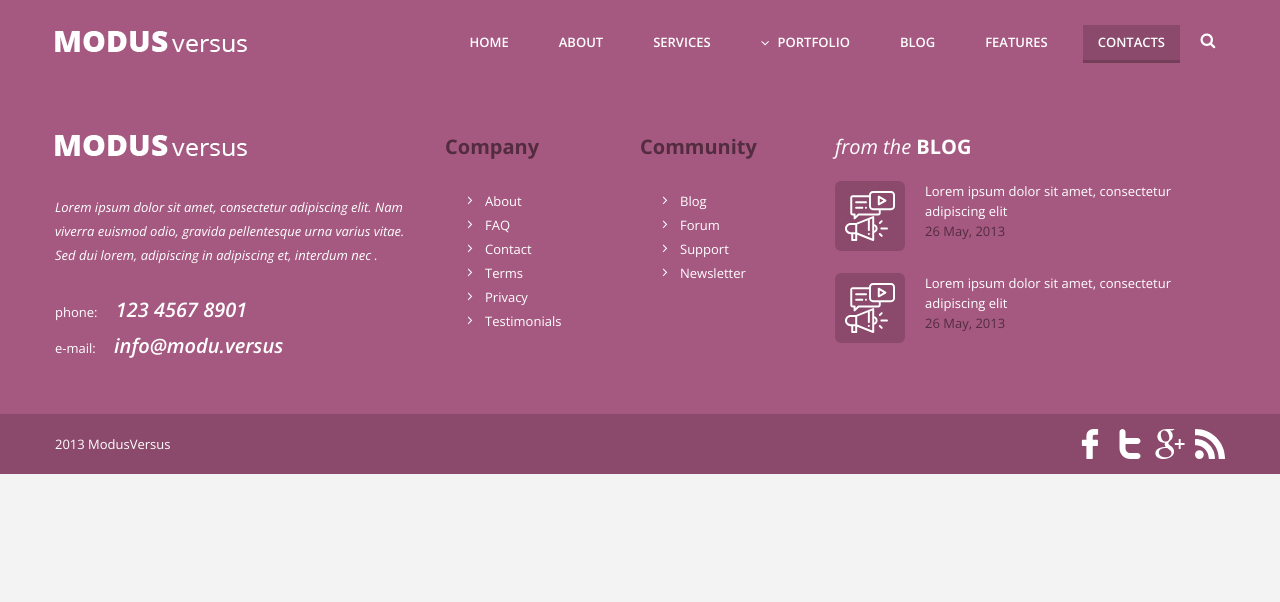
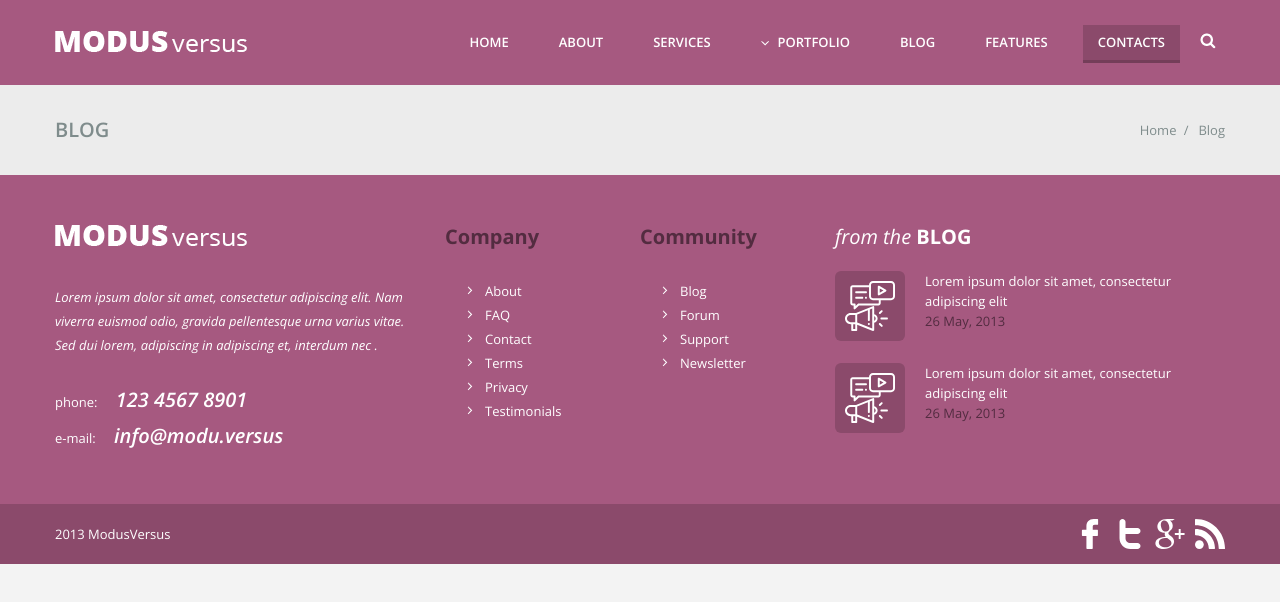
Before and after one commit to Tiutiunnyk-Liliia/modus-versus, a website: page app/blog.html in a window 1280 px wide. Drawn offline with nearby package versions, Linux system fonts and the light colour scheme.

Commit message:
Added breadcrumbs to the "blog" page

```diff
--- a/app/blog.html
+++ b/app/blog.html
@@ -52,6 +52,21 @@
         </div>
     </div>
 </header>
+
+
+
+
+<div class="breadcrumbs">
+    <div class="container">
+        <div class="breadcrumbs__inner">
+            <h3 class="breadcrumbs__title">Blog</h3>
+            <ul class="breadcrumbs__list">
+                <li class="breadcrumbs__list-item"><a href="#">Home</a></li>
+                <li class="breadcrumbs__list-item"><span>Blog</span></li>
+            </ul>
+        </div>
+    </div>
+</div>
 
 
 <footer class="footer">
```
